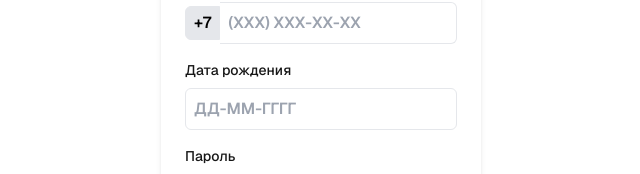
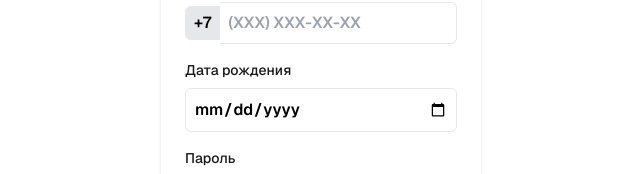
Before and after one commit to OKeylo/library-frontend, a Next.js app: page /login in a window 1280 px wide. Both pictures are taken after a click on the button "Регистрация". Shown: the part 430-604 px from the top of the page, without its empty margins (319-959 px from the left). Built offline with nearby package versions, Linux system fonts and the light colour scheme.

Commit message:
refactor(app\login\page.tsx): change birthDate input

```diff
--- a/app/login/page.tsx
+++ b/app/login/page.tsx
@@ -75,7 +75,7 @@ export default function Home() {
         </div>
 
         {isLogin ? (
-          <form className="flex flex-col gap-4 w-80 p-6 bg-white rounded-lg shadow-md">
+          <form className="flex flex-col gap-4 w-80 p-6 bg-white dark:bg-gray-700 rounded-lg shadow-md">
             <h2 className="text-lg font-semibold">Вход</h2>
             <div className="flex flex-col gap-2">
               <label className="text-sm font-medium" htmlFor="phone">
@@ -123,7 +123,7 @@ export default function Home() {
             </button>
           </form>
         ) : (
-          <form className="flex flex-col gap-4 w-80 p-6 bg-white rounded-lg shadow-md">
+          <form className="flex flex-col gap-4 w-80 p-6 bg-white dark:bg-gray-700 rounded-lg shadow-md">
             <h2 className="text-lg font-semibold">Регистрация</h2>
             <div className="flex flex-col gap-2">
               <label className="text-sm font-medium" htmlFor="name">
@@ -157,13 +157,12 @@ export default function Home() {
                 Дата рождения
               </label>
               <input
-                type="text"
-                id="birthDate"
-                value={birthDate}
-                onChange={(e) => handleBirthDateChange(e.target.value)}
-                className="p-2 border rounded-md focus:outline-none focus:ring focus:ring-blue-300 text-black font-semibold"
-                placeholder="ДД-ММ-ГГГГ"
-              />
+              type="date"
+              id="birthDate"
+              value={birthDate}
+              onChange={(e) => handleBirthDateChange(e.target.value)}
+              className="p-2 border rounded-md focus:outline-none focus:ring focus:ring-blue-300 text-black font-semibold"
+            />
             </div>
             <div className="flex flex-col gap-2">
               <label className="text-sm font-medium" htmlFor="password">
```
